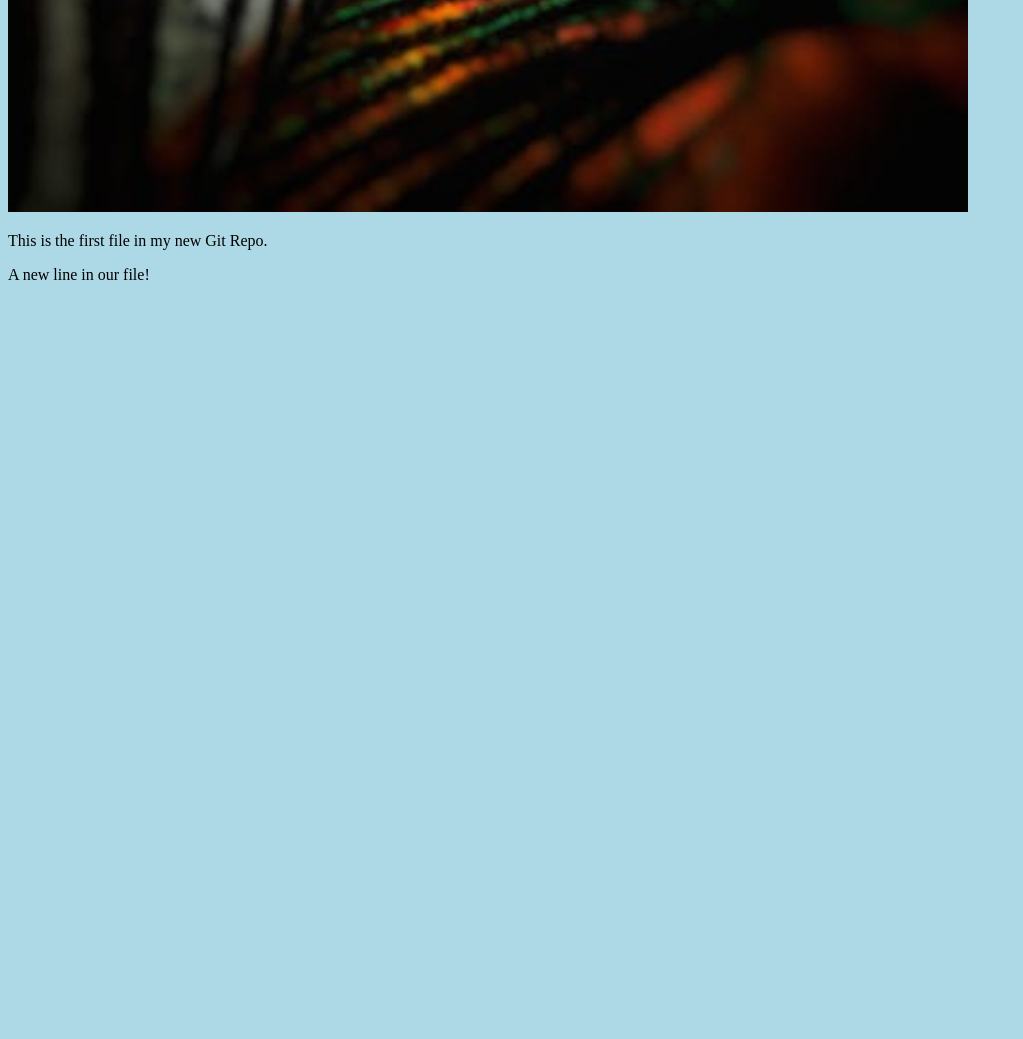
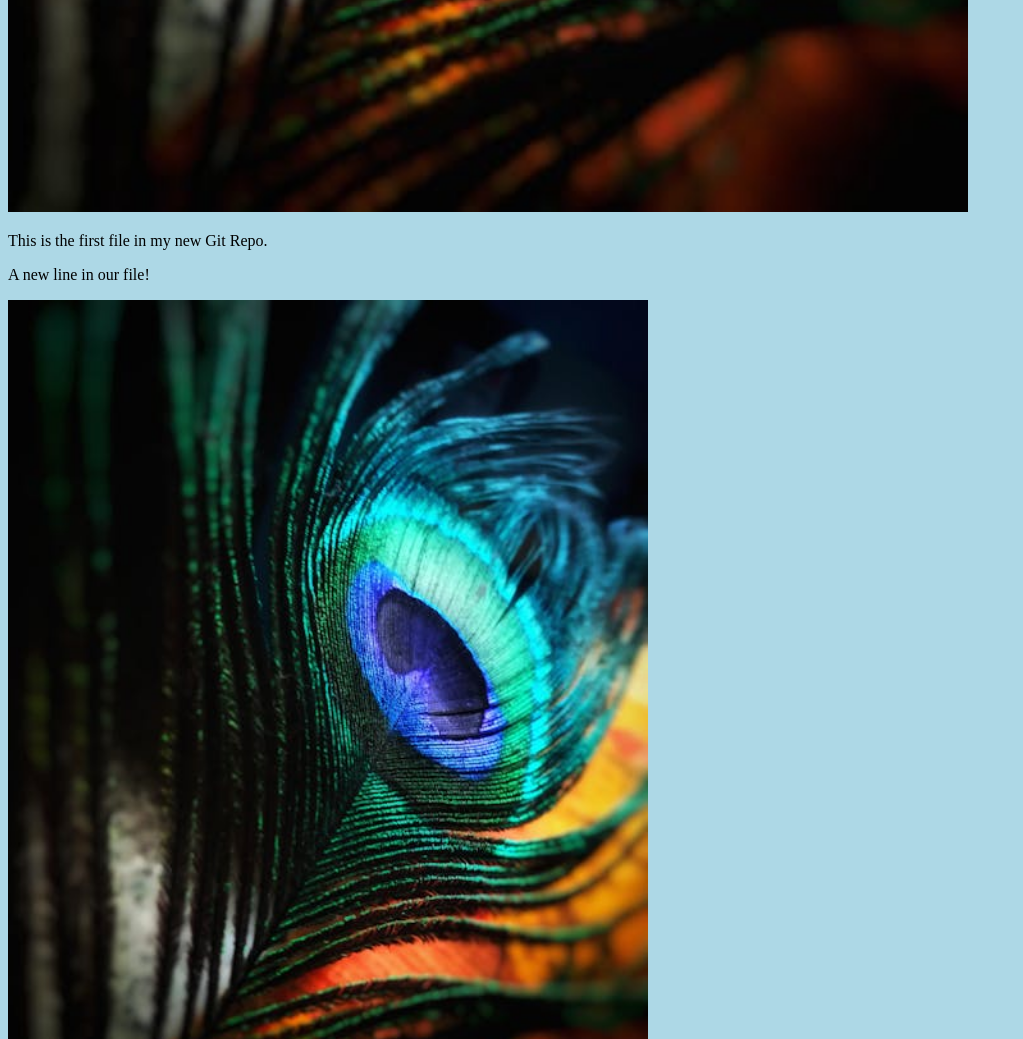
Before and after one commit to satyasaiakula/hello-world, a plain HTML site: page index.html in a window 1280 px wide. Shown: the part 1149-2188 px from the top of the page, without its empty margins (0-1023 px from the left). Before the commit the page ends 1449 px from the top, so only its background shows below. Drawn offline with Linux system fonts and the light colour scheme.

Commit message:
modified

```diff
--- a/index.html
+++ b/index.html
@@ -7,10 +7,10 @@
 <body>
 
 <h1>Hello world!</h1>
-<div><img src="img_hello_world.jpeg" alt="Hello World from Space"
-style="width:100%;max-width:960px"></div>
+<div><img src="img_hello_world.jpeg" alt="Hello World from Space" style="width:100%;max-width:960px"></div>
 <p>This is the first file in my new Git Repo.</p>
 <p>A new line in our file!</p>
+<div><img src="img_hello_world.jpeg" alt="Hello Git" style="width:100%;max-width:640px"></div>
 
 </body>
 </html>
```
